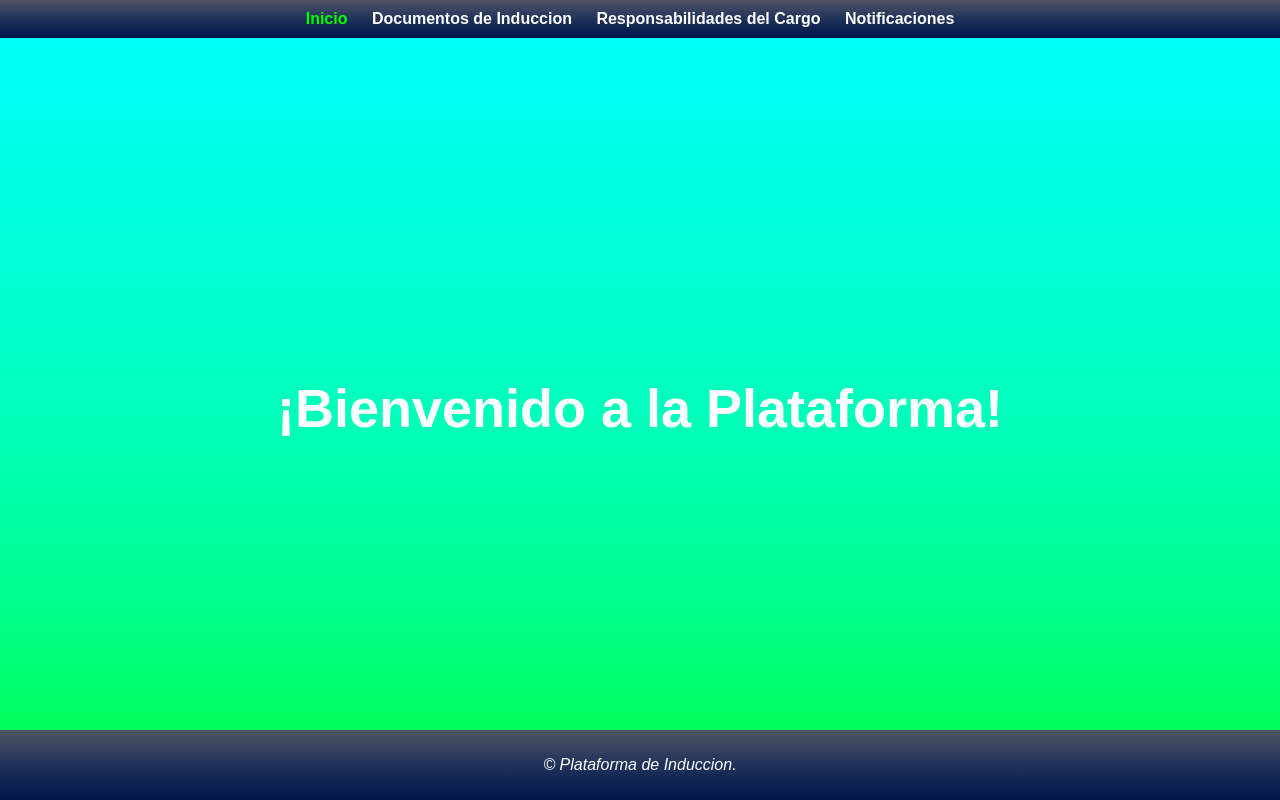
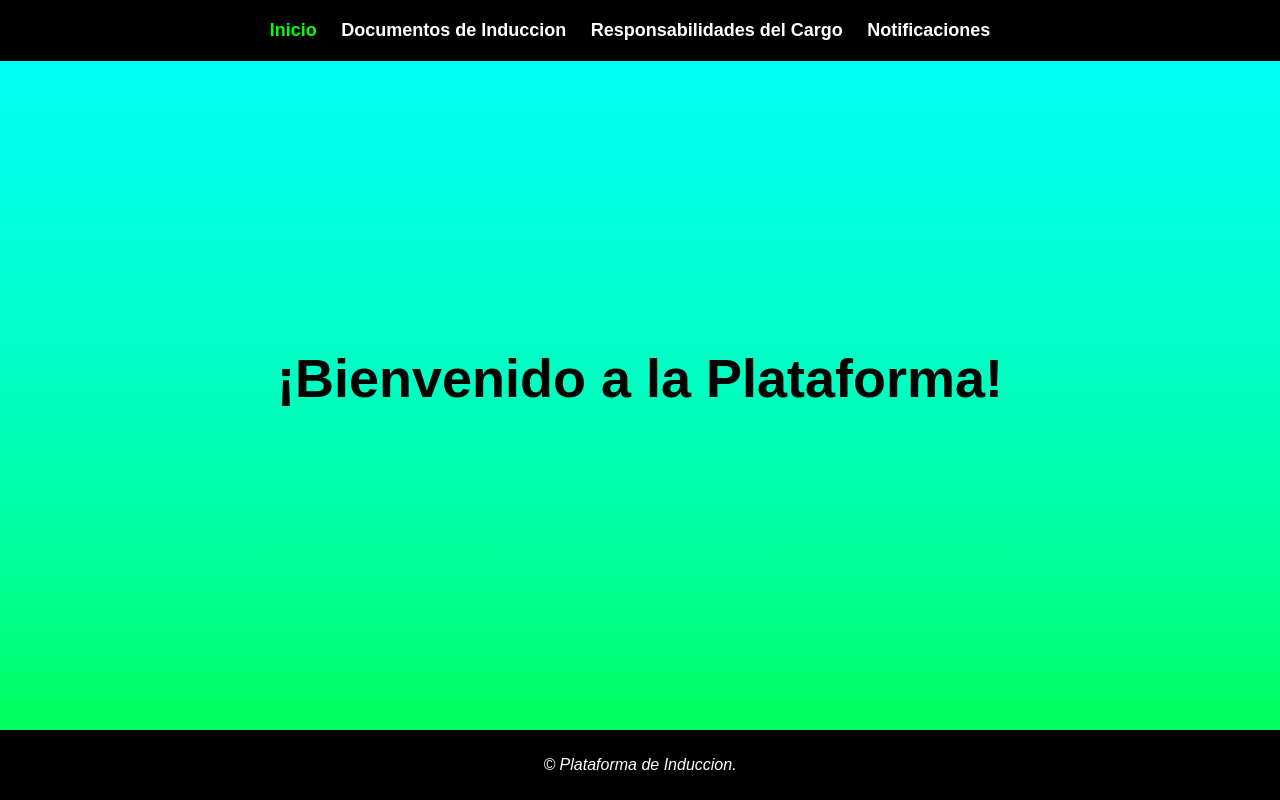
Before and after one commit to HugoFlores331/InduccionAnalisisSOII, a PHP site: page /Vista/usuario/mUsuario.html in a window 1280 px wide. Run offline with PHP 8.4, Linux system fonts and the light colour scheme.

Commit message:
Se Hicieron Modificaciones al Diseño de la Parte del Usuario

```diff
--- a/Vista/usuario/mUsuario.css
+++ b/Vista/usuario/mUsuario.css
@@ -16,10 +16,10 @@ body {
 }
 
 header {
-    background-image: linear-gradient(180deg, #505467 0, #1f3259 50%, #00154b 100%);;
+    background-color: black;
     color: #fff;
     text-align: center;
-    padding: 10px 0;
+    padding: 20px 0;
     width: 100%;
     position: absolute;
     top: 0; /* Posiciona el header en la parte superior */
@@ -41,6 +41,7 @@ nav ul li a {
     color: #fff;
     font-weight: bold;
     transition: color 0.3s;
+    font-size:large;
 }
 
 nav ul li a.active {
@@ -56,7 +57,7 @@ main {
 }
 
 footer {
-    background-image: linear-gradient(180deg, #505467 0, #1f3259 50%, #00154b 100%); /* Elimina cualquier fondo del footer */
+    background-color: black;
     color: #fff; /* Cambia el color del texto del footer */
     font-style: italic;
     text-align: center;
@@ -88,6 +89,6 @@ footer {
 .welcome-text {
     text-align: center;
     font-size: 54px;
-    margin-bottom: 20px;
-    color: #fff;
+    margin-bottom: 80px;
+    color: #000000;
 }
```
Also changed, not shown: Vista/usuario/Induccion.css (+4 -3 lines), Vista/usuario/Responsabilidades.css (+10 -4 lines), Vista/usuario/notificaciones.css (+8 -7 lines).
